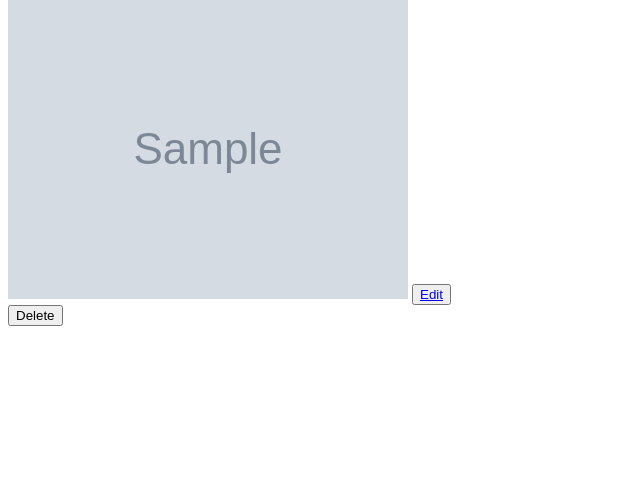
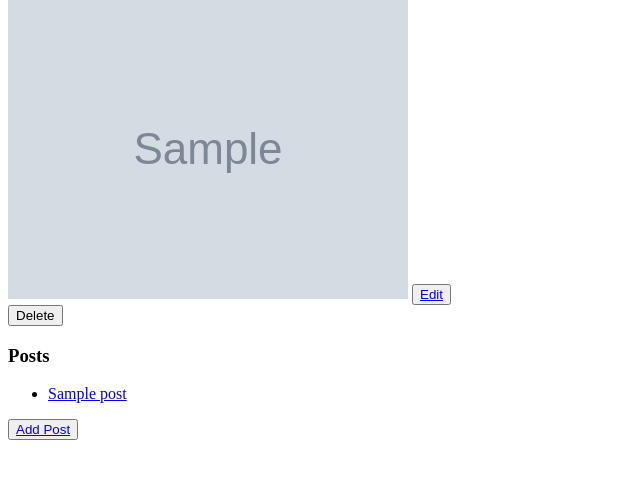
Before and after one commit to charleschitty/Flask-blogly, a Flask app: page /users/1 in a window 1280 px wide. Shown: the part 81-560 px from the top of the page, without its empty margins (0-640 px from the left). Run offline with Flask 3, Linux system fonts and the light colour scheme; tables that the repository leaves empty hold one stand-in row (values such as "Sample post"); grey boxes marked "Sample" are stand-in pictures.

Commit message:
Finished adding posts

```diff
--- a/app.py
+++ b/app.py
@@ -37,13 +37,13 @@ def get_users():
 
     users = User.query.all() #ordering (further study) #by user-id probably
 
-    return render_template("/user_listing.html", users=users)
+    return render_template("/users/user_listing.html", users=users)
 
 @app.get("/users/new")
 def add_user():
     """Show an add form for users."""
 
-    return render_template('/add_user_form.html')
+    return render_template('/users/add_user_form.html')
 
 @app.post("/users/new")
 def handle_add_user_form():
@@ -72,8 +72,9 @@ def show_user_info(user_id):
     """
 
     user = User.query.get_or_404(user_id)
+    posts = Post.query.filter(Post.user_id == user_id)
 
-    return render_template("/user_detail.html", user=user)
+    return render_template("/users/user_detail.html", user=user, posts=posts)
 
 @app.get("/users/<int:user_id>/edit")
 def edit_user_info(user_id):
@@ -83,7 +84,7 @@ def edit_user_info(user_id):
     """
 
     user = User.query.get_or_404(user_id)
-    return render_template("/user_edit.html", user=user)
+    return render_template("/users/user_edit.html", user=user)
 
 
 @app.post("/users/<int:user_id>/edit")
@@ -129,7 +130,7 @@ def add_post(user_id):
     """
     user = User.query.get_or_404(user_id)
 
-    return render_template("add_post_form.html", user=user)
+    return render_template("/posts/add_post_form.html", user=user)
 
 @app.post('/users/<int:user_id>/posts/new')
 def handle_add_post(user_id):
@@ -163,43 +164,45 @@ def show_post(post_id):
     user_id = post.user_id
     user = User.query.get_or_404(user_id)
 
-    return render_template("/show_post.html", post=post, user=user)
+    return render_template("/posts/show_post.html", post=post, user=user)
+
 
 @app.get('/posts/<int:post_id>/edit')
 def show_edit_post(post_id):
     """Show form to edit a post, and to cancel (back to user page)."""
 
-    user = User.query.get_or_404(post_id)
-    return render_template("/user_edit.html", user=user)
+    post = Post.query.get_or_404(post_id)
+    user_id = post.user_id
+    user = User.query.get_or_404(user_id)
+
+    return render_template("/posts/edit_post.html", user=user, post=post)
 
 @app.post('/posts/<int:post_id>/edit')
 def handle_edit_post(post_id):
     """Handle editing of a post. Redirect back to the post view."""
 
-    user = User.query.get_or_404(user_id) #grabbing user object
+    post = Post.query.get_or_404(post_id)
 
-    user.first_name = request.form['first_name']
-    user.last_name = request.form['last_name']
+    post.title = request.form['title']
+    post.content = request.form['content']
 
-    user.image_url = request.form['image_url']
-
-    db.session.add(user)
+    db.session.add(post)
     db.session.commit()
 
     #Flashing - user was edited
 
-    return redirect("/users")
+    return redirect(f"/posts/{post_id}")
 
 
-@app.get('/posts/<int:post_id>/delete')
+@app.post('/posts/<int:post_id>/delete')
 def delete_post(post_id):
     """Delete the post."""
 
-    post = User.query.get_or_404(post_id)
+    post = Post.query.get_or_404(post_id)
 
     db.session.delete(post)
     db.session.commit()
 
     #flash user was deleted
 
-    return redirect("/users")
+    return redirect(f"/users/{post.user_id}")
--- a/templates/user_detail.html
+++ b/templates/users/user_detail.html
@@ -19,4 +19,19 @@
   <button> Delete </button>
 </form>
 
+<h3> Posts</h3>
+<div>
+  <ul>
+    {% for post in posts %}
+      <li>
+        <a href="/posts/{{ post.id }}">
+          {{ post.title }}
+        </a>
+      </li>
+    {% endfor %}
+  </ul>
+</div>
+
+<button> <a href="/users/{{ user.id }}/posts/new"> Add Post</a></button>
+
 {% endblock %}
--- a/templates/user_listing.html
+++ b/templates/users/user_listing.html
@@ -8,7 +8,7 @@
   <ul>
     {% for user in users %}
       <li>
-        <a href="/users/{{user.id}}">
+        <a href="/users/{{ user.id }}">
           {{ user.first_name }} {{ user.last_name }}
         </a>
       </li>
```
Also changed, not shown: templates/posts/edit_post.html (added, +23 -0 lines), templates/posts/show_post.html (renamed from templates/show_post.html, +3 -5 lines), tests.py (+103 -1 lines), templates/posts/add_post_form.html (renamed from templates/add_post_form.html), templates/users/add_user_form.html (renamed from templates/add_user_form.html), templates/users/user_edit.html (renamed from templates/user_edit.html).
